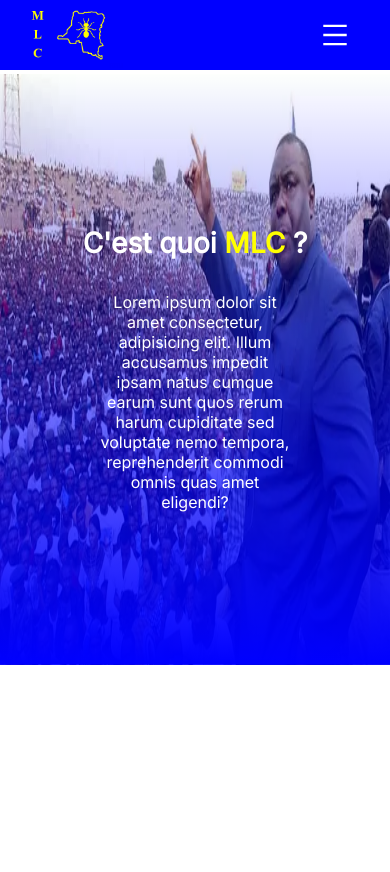
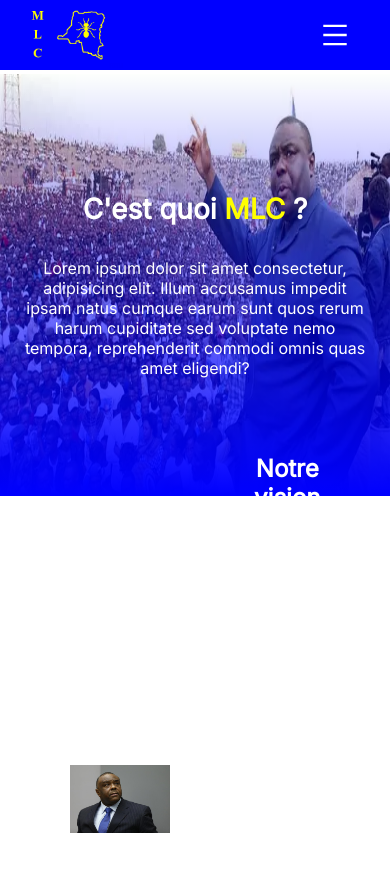
Before and after one commit to PhoenixMputu/mlc, a React (Create React App) app: page /about in a window 390 px wide. Shown: the top 872 px of the page. Before the commit the page ends 844 px from the top, so only its background shows below. Built offline with nearby package versions, Linux system fonts and the light colour scheme.

Commit message:
fix heroe

```diff
--- a/src/css/about.scss
+++ b/src/css/about.scss
@@ -2,24 +2,93 @@
 @import 'fonts';
 @import 'mixin';
 
-section {
-    position: relative;
-    height: 70vh;
-    div {
+.section {
+    background-image: linear-gradient(transparent,rgb(0, 0, 255, 0.6)),
+                  url("../assets/hero.webp");
+    background-repeat: no-repeat;
+    background-size: cover;
+    position: relative !important;
+    height: 70vh !important;
+    aside {
         position: absolute;
         top: 50%;
         left: 50%;
         transform: translate(-50%, -50%);
         width: 100%;
+        padding: 0 70px;
+        color: $white;
         h1 {
             text-align: center;
             width: inherit;
+            margin-bottom: 2rem;
+            font-weight: 700;
+            font-family: $montserrat;
+            font-size: 36px;
+            span {
+                color: $light-yellow;
+            }
         }
 
         p {
             width: 60%;
             text-align: center;
             margin: auto;
+            font-family: $inter;
         }
     }
 }
+
+#main {
+    padding: 0 70px;
+    .flex-row {
+        background: none;
+        @include flexbox(row, wrap, space-between, center);
+
+        img, div {
+            width: 40%;
+        }
+
+        div {
+            width: 40%;
+
+            h2 {
+                width: initial;
+            }
+
+            p{
+                width: initial;
+            }
+        }
+    }
+}
+
+@media screen and (max-width: 400px) {
+    .section {
+        background-image: linear-gradient(transparent,rgb(0, 0, 255, 1)),
+                  url("../assets/hero.webp");
+        background-position: center;
+        background-size: 100% 100%;
+        height: 50vh !important;
+
+        aside {
+            position: relative;
+            padding: 0;
+            margin-bottom: 1rem;
+            width: 100%;
+            @include flexbox(column, wrap, center, center);
+
+            h1 {
+                text-align: center;
+                font-size: 28px;
+                width: inherit;
+                padding: 0 40px;
+            }
+
+            p {
+                padding: 0 20px;
+                width: inherit;
+                text-align: center;
+            }
+        }
+    }
+}
--- a/src/pages/About.jsx
+++ b/src/pages/About.jsx
@@ -1,17 +1,27 @@
 import React from 'react'
 import '../css/about.scss'
 import Navbar from '../components/Navbar'
+import bemba from '../assets/bemba.jpg'
 
 const About = () => {
   return (
     <>
         <Navbar/>
-        <section>
-        <div>
-            <h1>C'est quoi <span>MLC</span> ?</h1>
-            <p>Lorem ipsum dolor sit amet consectetur, adipisicing elit. Illum accusamus impedit ipsam natus cumque earum sunt quos rerum harum cupiditate sed voluptate nemo tempora, reprehenderit commodi omnis quas amet eligendi?</p>
+        <div className='section'>
+            <aside>
+                <h1>C'est quoi <span>MLC</span> ?</h1>
+                <p>Lorem ipsum dolor sit amet consectetur, adipisicing elit. Illum accusamus impedit ipsam natus cumque earum sunt quos rerum harum cupiditate sed voluptate nemo tempora, reprehenderit commodi omnis quas amet eligendi?</p>
+            </aside>
         </div>
-    </section>
+        <main id='main'>
+            <section className='flex-row'>
+                <img src={bemba} alt="Jean-pierre Mbemba" />
+                <div>
+                    <h2>Notre vision</h2>
+                    <p>Lorem ipsum, dolor sit amet consectetur adipisicing elit. Odit tenetur natus nesciunt quis eligendi aliquid ea rem veritatis sequi ipsam pariatur provident, obcaecati voluptatum eum repudiandae labore nostrum doloribus dignissimos.</p>
+                </div>
+            </section>
+        </main>
     </>
   )
 }
--- a/src/pages/News.jsx
+++ b/src/pages/News.jsx
@@ -4,6 +4,7 @@
 import bemba from '../assets/bemba.jpg'
 import CardActuality from '../components/CardActuality'
 import Footer from '../components/Footer'
+import '../css/home.scss'
 
 const News = () => {
   return (
```
